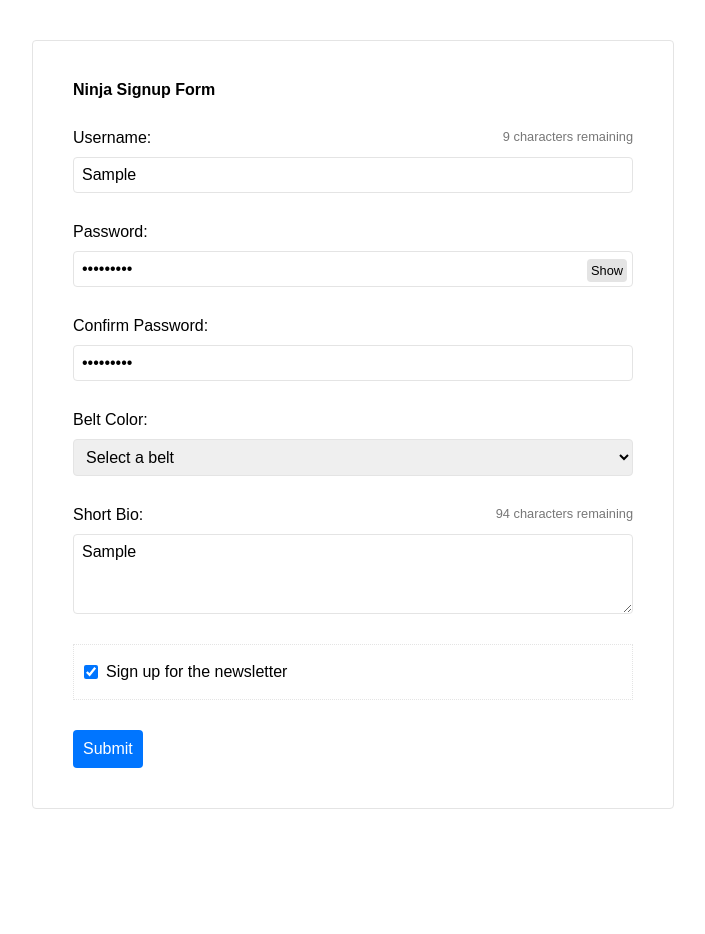
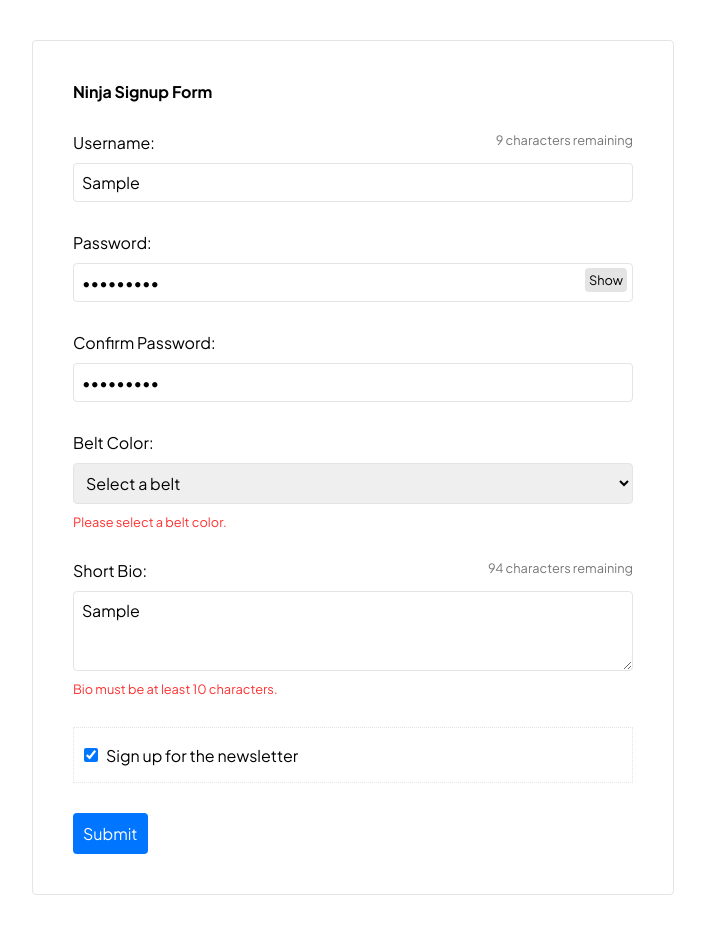
Before and after one commit to trevorcj/alpine-playground, a website: page index.html in a window 1280 px wide. Both pictures are taken after typing "Sample", "Sample123", "Sample123", "Sample" into the empty fields and a click on the button "Submit". Shown: the whole page, without its empty margins (287-992 px from the left). Before the commit the page ends 849 px from the top, so only its background shows below. Drawn offline with nearby package versions, Linux system fonts and the light colour scheme.

Commit message:
alpine loops with x-for

```diff
--- a/index.html
+++ b/index.html
@@ -9,6 +9,12 @@
     <!-- <link rel="stylesheet" href="./dist/output.css" /> -->
 
     <link rel="stylesheet" href="style.css" />
+
+    <link rel="preconnect" href="https://fonts.googleapis.com" />
+    <link rel="preconnect" href="https://fonts.gstatic.com" crossorigin />
+    <link
+      href="https://fonts.googleapis.com/css2?family=Plus+Jakarta+Sans:ital,wght@0,200..800;1,200..800&display=swap"
+      rel="stylesheet" />
 
     <script
       defer
@@ -38,6 +44,9 @@
           <span></span>Username:
           <input type="text" maxlength="15" x-model="username" />
         </label>
+        <template x-if="errors.username">
+          <p x-text="errors.username" class="error"></p>
+        </template>
       </div>
 
       <!-- password -->
@@ -52,6 +61,10 @@
         <button type="button" @click="showPassword = !showPassword">
           <span x-text="showPassword ? 'Hide' : 'Show'"></span>
         </button>
+
+        <template x-if="errors.password">
+          <p x-text="errors.password" class="error"></p>
+        </template>
       </div>
 
       <!-- confirm password -->
@@ -60,6 +73,10 @@
           <span>Confirm Password:</span>
           <input type="password" x-model="passwordConfirm" />
         </label>
+
+        <template x-if="errors.passwordConfirm">
+          <p x-text="errors.passwordConfirm" class="error"></p>
+        </template>
       </div>
 
       <!-- belt color -->
@@ -68,13 +85,16 @@
           >Belt Color:
           <select x-model="belt">
             <option value="">Select a belt</option>
-            <option value="black">Black</option>
-            <option value="white">White</option>
-            <option value="red">Red</option>
-            <option value="orange">Orange</option>
-            <option value="brown">Brown</option>
+
+            <template x-for="(color, index) in beltColors" :key="color">
+              <option :value="color" x-text="color"></option>
+            </template>
           </select>
         </label>
+
+        <template x-if="errors.belt">
+          <p x-text="errors.belt" class="error"></p>
+        </template>
       </div>
 
       <!-- short bio -->
@@ -86,6 +106,10 @@
           <span>Short Bio:</span>
           <textarea maxlength="100" x-model="bio"></textarea>
         </label>
+
+        <template x-if="errors.bio">
+          <p x-text="errors.bio" class="error"></p>
+        </template>
       </div>
 
       <!-- newsletter signup -->
--- a/index.js
+++ b/index.js
@@ -8,6 +8,7 @@ document.addEventListener("alpine:init", () => {
     newsletter: true,
     showPassword: false,
     errors: {},
+    beltColors: ["black", "white", "red", "orange", "brown"],
 
     validateForm() {
       this.errors = {};
--- a/style.css
+++ b/style.css
@@ -13,7 +13,7 @@ select {
   font-size: 1em;
   margin: 0;
   padding: 0;
-  font-family: "Rubik", sans-serif;
+  font-family: "Plus Jakarta Sans", sans-serif;
 }
 
 /* form & inputs */
```
